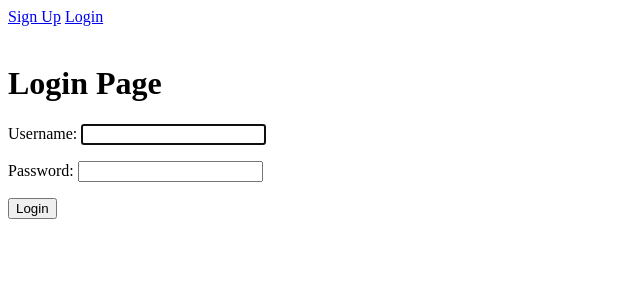
After one commit to cozyflexing/to-do-project, a Django app: page /login/ in a window 1280 px wide. The commit adds this page. Shown: the top 300 px of the page, without its empty margins (0-640 px from the left). Run offline with Django 4.2, Linux system fonts and the light colour scheme.

Commit message:
login functionality

```diff
--- a/todo/templates/todo/base.html
+++ b/todo/templates/todo/base.html
@@ -12,7 +12,7 @@ Logged in as {{ user.username }}
 
 <a href="{% url 'signupuser' %}">Sign Up</a>
 
-<a href="#">Login</a>
+<a href="{% url 'loginuser' %}">Login</a>
 
 {% endif %}
 
--- /dev/null
+++ b/todo/templates/todo/loginuser.html
@@ -0,0 +1,15 @@
+{% extends 'todo/base.html' %}
+
+{% block content %}
+
+<h1>Login Page</h1>
+
+<h2>{{ error }}</h2>
+
+<form action="" method="post">
+    {% csrf_token %}
+    {{ form.as_p }}
+    <button type="submit">Login</button>
+</form>
+
+{% endblock content %}
--- a/todo/templates/todo/logout.html
+++ /dev/null
@@ -1 +0,0 @@
-logout
--- a/todo/views.py
+++ b/todo/views.py
@@ -1,8 +1,8 @@
 from django.db import IntegrityError
 from django.shortcuts import render, redirect
-from django.contrib.auth.forms import UserCreationForm
+from django.contrib.auth.forms import UserCreationForm, AuthenticationForm
 from django.contrib.auth.models import User
-from django.contrib.auth import login, logout
+from django.contrib.auth import login, logout, authenticate
 
 # Create your views here.
 
@@ -43,4 +43,25 @@ def logoutuser(request):
         logout(request)
         return redirect("home")
 
-    return render(request, "todo/logout.html")
+
+def loginuser(request):
+    if request.method == "GET":
+        return render(request, "todo/loginuser.html", {"form": AuthenticationForm()})
+    else:
+        user = authenticate(
+            request,
+            username=request.POST["username"],
+            password=request.POST["password"],
+        )
+        if user is None:
+            return render(
+                request,
+                "todo/loginuser.html",
+                {
+                    "form": AuthenticationForm(),
+                    "error": "Username and password did not match.",
+                },
+            )
+        else:
+            login(request, user)
+            return redirect("home")
--- a/todowoo/urls.py
+++ b/todowoo/urls.py
@@ -22,6 +22,7 @@ urlpatterns = [
     # auth
     path("signup/", views.signupuser, name="signupuser"),
     path("logout/", views.logoutuser, name="logoutuser"),
+    path("login/", views.loginuser, name="loginuser"),
     # todo
     path("", views.home, name="home"),
 ]
```
Also changed, not shown: db.sqlite3.
